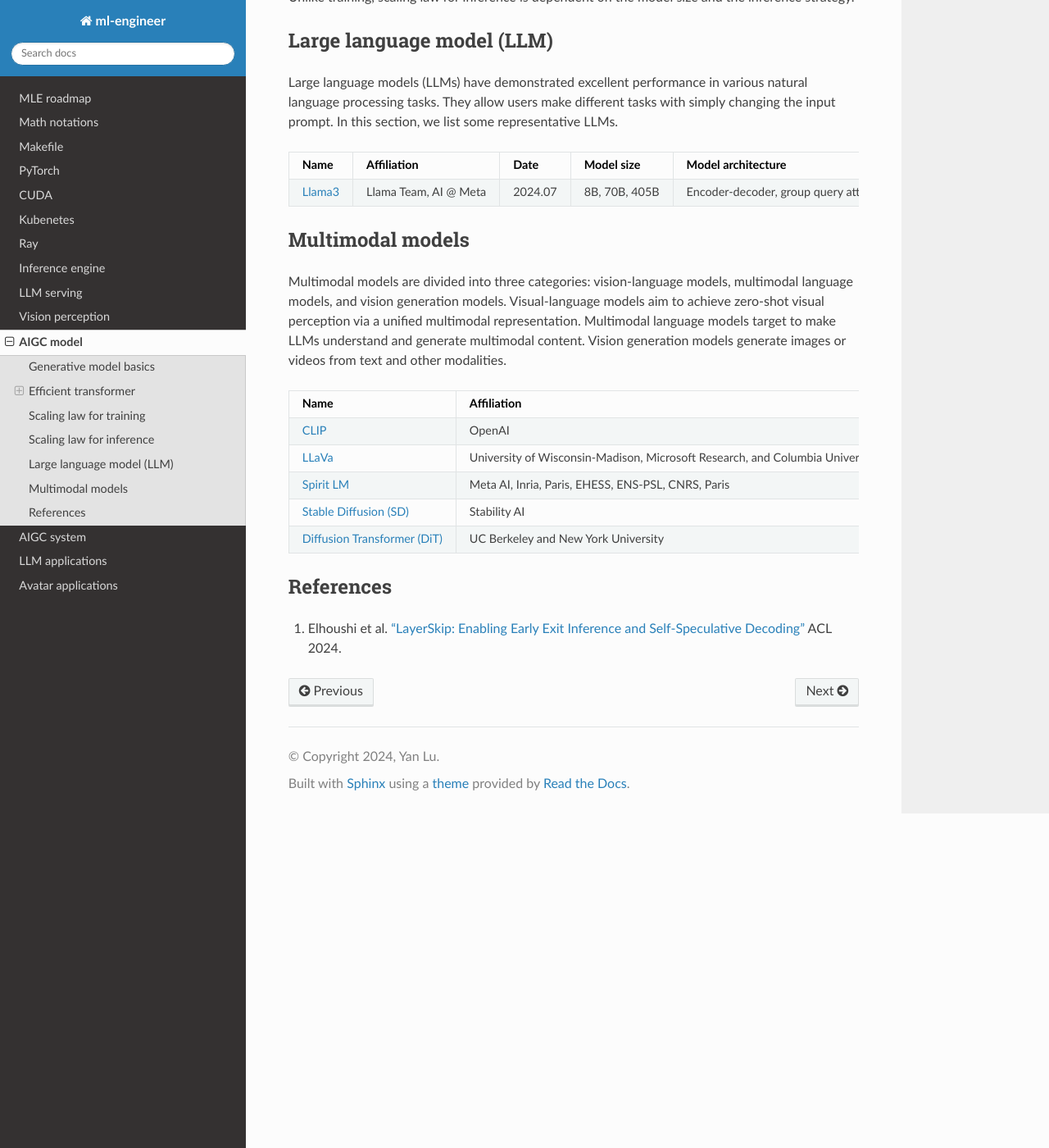
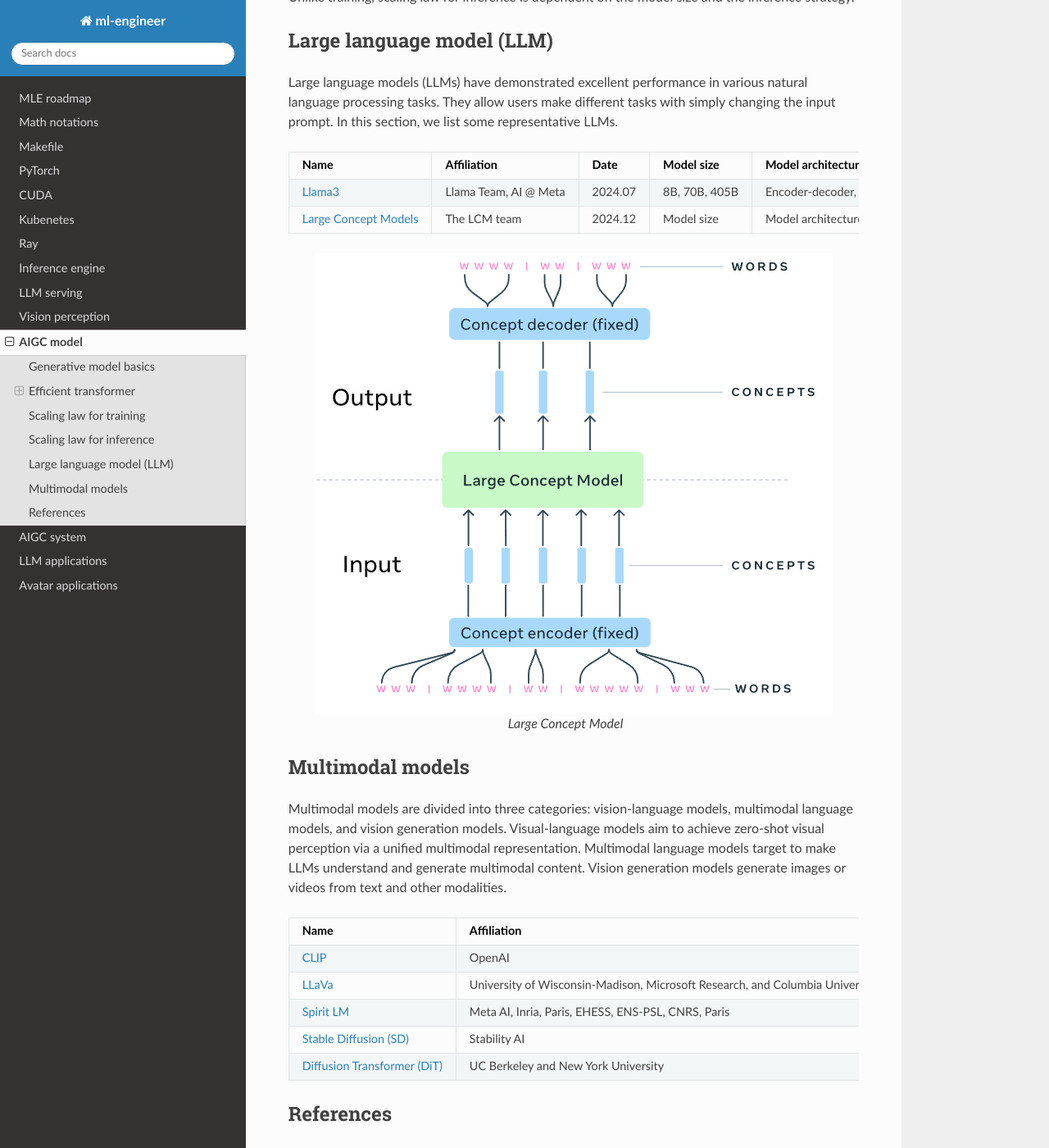
Before and after one commit to Jason-cs18/ml-engineer, a Sphinx documentation site: the page built from docs/source/aigc_model.rst, in a window 1280 px wide and 1400 px high, scrolled down 2969 px. Shown: the whole window at 82% size. Built offline with Sphinx 7.4.7 and the Read the Docs theme 3.1.0, drawn with Linux system fonts in a browser that asks for light colours.

Commit message:
update AIGC model

```diff
--- a/docs/source/aigc_model.rst
+++ b/docs/source/aigc_model.rst
@@ -106,6 +106,21 @@
      - SFT + DPO
      - Pipeline parallelism, FP8 quantization
      - Multilingual support, multimodal support, safety migations with Llama Guard 3
+   * - `Large Concept Models <https://github.com/facebookresearch/large_concept_model>`_
+     - The LCM team
+     - 2024.12
+     - Model size
+     - Model architecture
+     - Pre-training
+     - Post-training
+     - Inference
+     - Sentence-to-sentence model, 1.6B parameter, 1.3T token
+
+.. figure:: ./images/lcm.png
+   :align: center
+   :alt: Large Concept Model
+
+   Large Concept Model
 
 Multimodal models
 -------------------------------
```
Also changed, not shown: docs/source/images/lcm.png (added).
